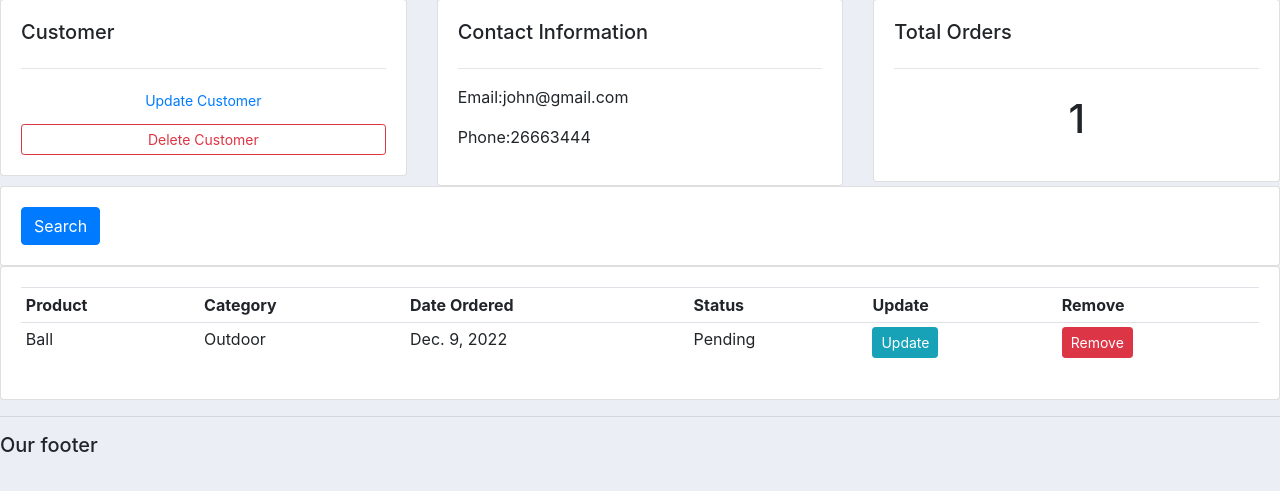
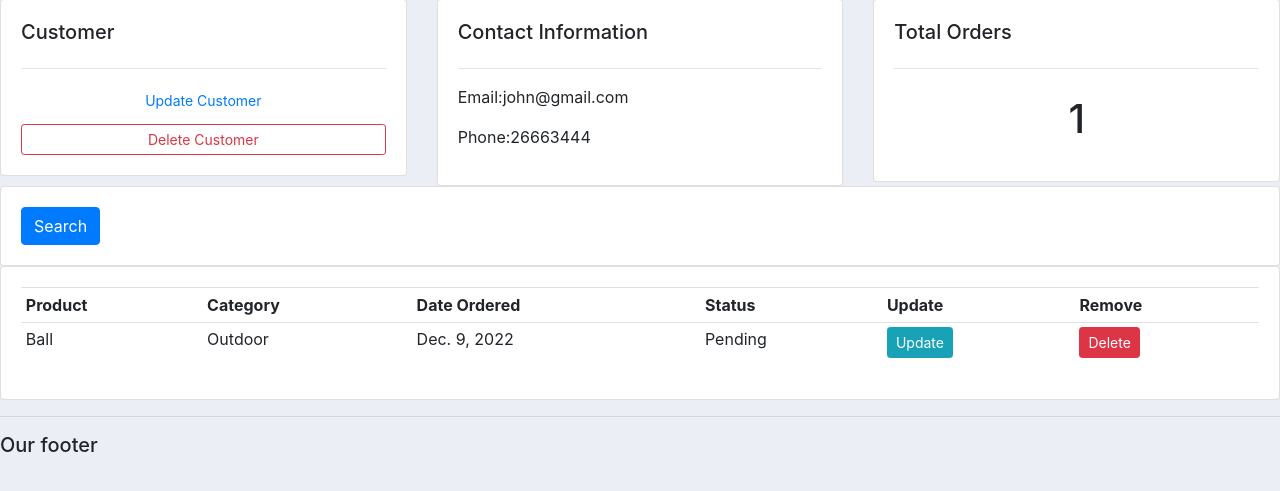
Before and after one commit to Cencious/CRM-app, a Django app: page /customer/1/ in a window 1280 px wide. Shown: the part 191-682 px from the top of the page. Run offline with Django 4.2, Linux system fonts and the light colour scheme; data comes from the database, SQL or seed files in the repository; some libraries are stand-ins or nearby versions.

Commit message:
Add delete and update urls

```diff
--- a/accounts/templates/accounts/customer.html
+++ b/accounts/templates/accounts/customer.html
@@ -56,8 +56,8 @@
                     <td>{{order.products.category}}</td>
                     <td>{{order.date_created}}</td>
                     <td>{{order.status}}</td>
-                    <td><a class="btn btn-sm btn-info" href="">Update</a></td>
-                    <td><a class="btn btn-sm btn-danger"  href="">Remove</a></td>
+                    <td><a class="btn btn-sm btn-info" href="{% url 'update_order' order.id %}">Update</a></td>
+                    <td><a class="btn btn-sm btn-danger" href="{% url 'delete_order' order.id %}">Delete</a></td>
 
                 </tr>
                 {% endfor %}
```
